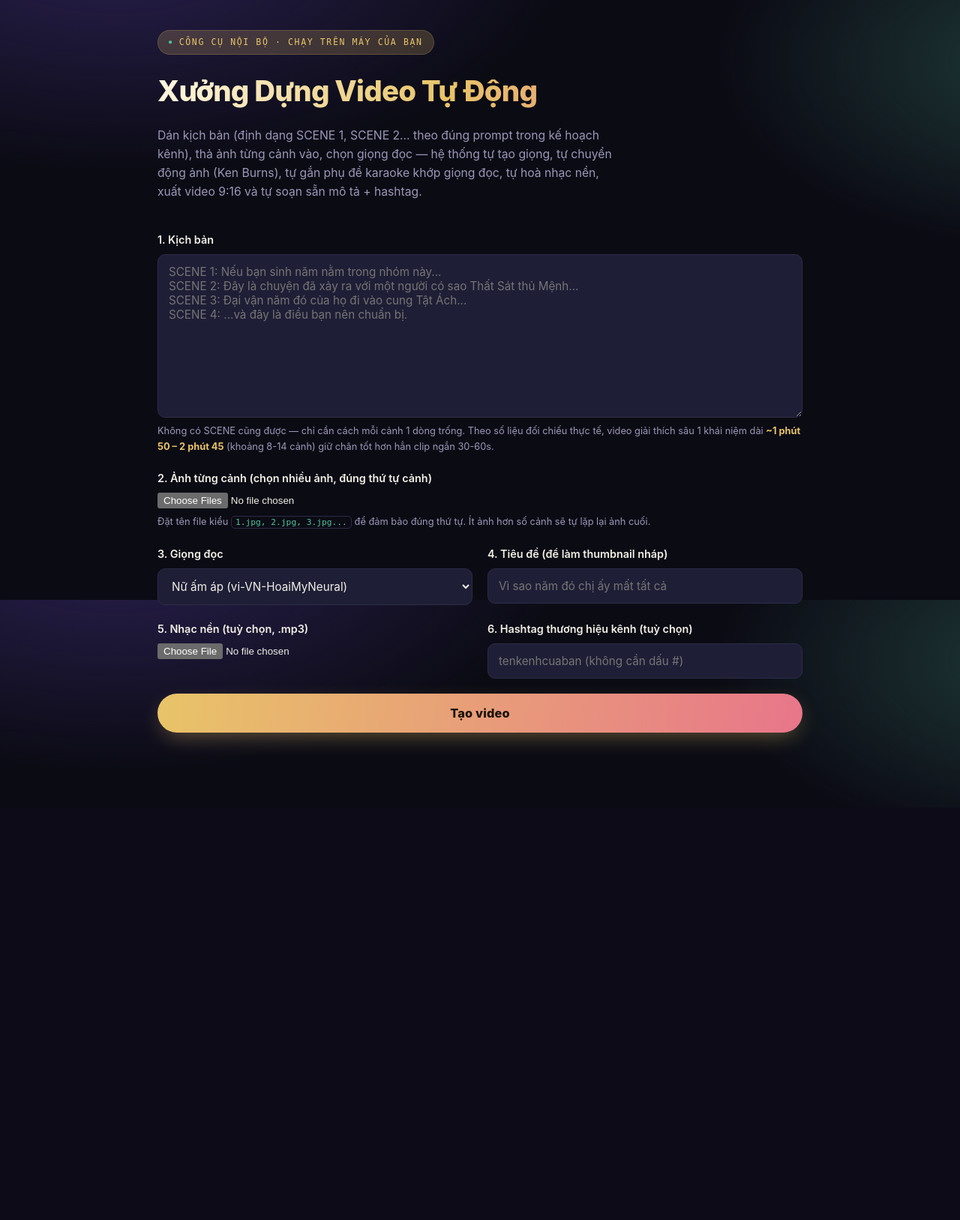
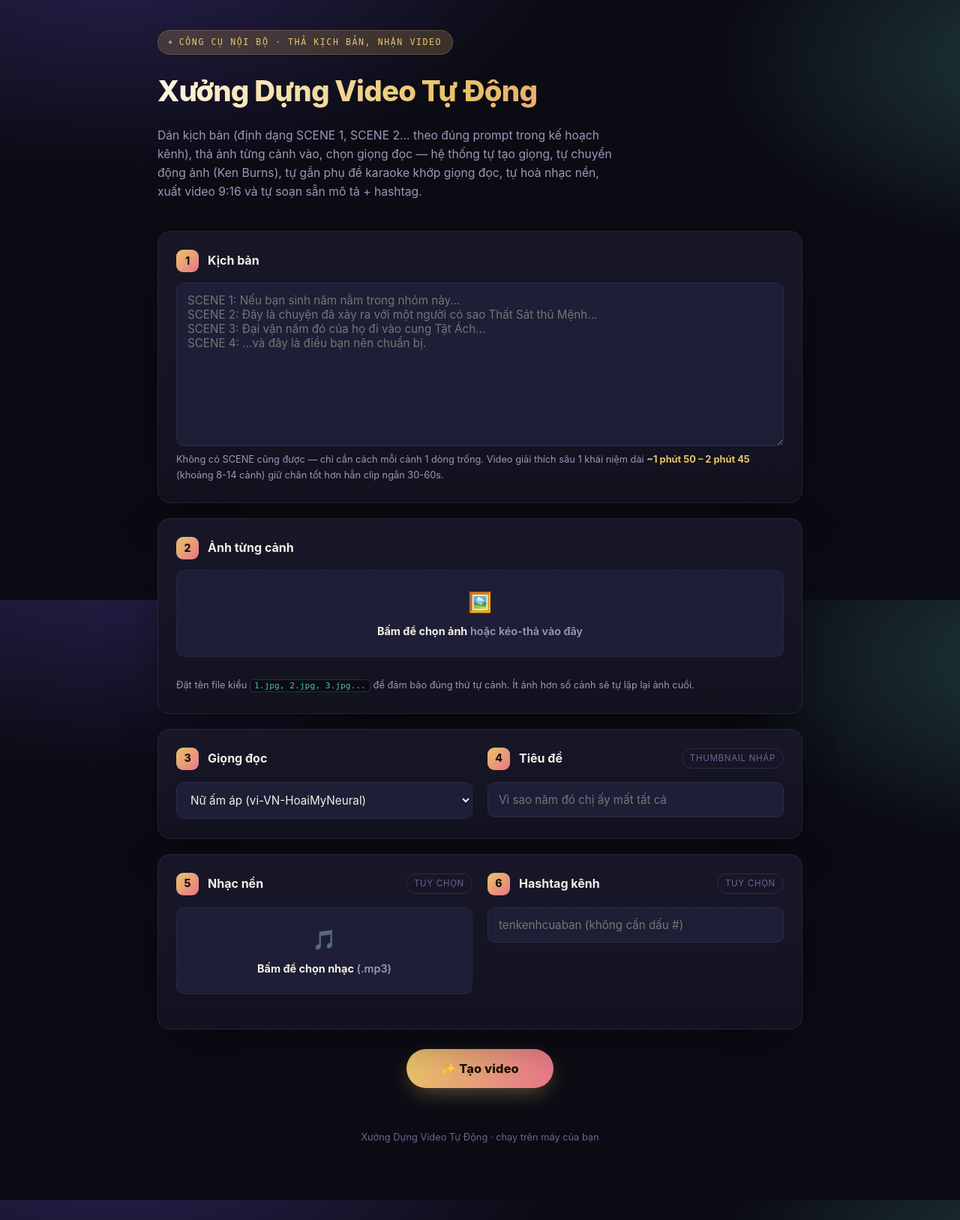
Before and after one commit to ntrinh2203-creator/tuvi-video-app, a Flask app: page / in a window 1280 px wide. Shown: the whole page at 75% size. Before the commit the page ends 1050 px from the top, so only its background shows below. Run offline with Flask 3, Linux system fonts and the light colour scheme.

Commit message:
Update index.html

```diff
--- a/templates/index.html
+++ b/templates/index.html
@@ -4,35 +4,55 @@
 <meta charset="utf-8">
 <meta name="viewport" content="width=device-width, initial-scale=1">
 <title>Xưởng Dựng Video Tự Động — Lá Số Tử Vi</title>
+<link rel="preconnect" href="https://fonts.googleapis.com">
 <link rel="stylesheet" href="{{ url_for('static', filename='style.css') }}">
 </head>
 <body>
   <div class="wrap">
     <header>
-      <div class="eyebrow">Công cụ nội bộ · chạy trên máy của bạn</div>
+      <div class="eyebrow">Công cụ nội bộ · thả kịch bản, nhận video</div>
       <h1>Xưởng Dựng Video Tự Động</h1>
       <p class="lede">Dán kịch bản (định dạng SCENE 1, SCENE 2... theo đúng prompt trong kế hoạch kênh), thả ảnh từng cảnh vào, chọn giọng đọc — hệ thống tự tạo giọng, tự chuyển động ảnh (Ken Burns), tự gắn phụ đề karaoke khớp giọng đọc, tự hoà nhạc nền, xuất video 9:16 và tự soạn sẵn mô tả + hashtag.</p>
     </header>
 
     <form id="render-form">
+      <div class="card">
+        <div class="step-head">
+          <div class="step-num">1</div>
+          <div class="step-title">Kịch bản</div>
+        </div>
         <div class="field">
-        <label for="script">1. Kịch bản</label>
           <textarea id="script" name="script" rows="10" placeholder="SCENE 1: Nếu bạn sinh năm nằm trong nhóm này...
 SCENE 2: Đây là chuyện đã xảy ra với một người có sao Thất Sát thủ Mệnh...
 SCENE 3: Đại vận năm đó của họ đi vào cung Tật Ách...
 SCENE 4: ...và đây là điều bạn nên chuẩn bị."></textarea>
-        <p class="hint">Không có SCENE cũng được — chỉ cần cách mỗi cảnh 1 dòng trống. Theo số liệu đối chiếu thực tế, video giải thích sâu 1 khái niệm dài <b>~1 phút 50 – 2 phút 45</b> (khoảng 8-14 cảnh) giữ chân tốt hơn hẳn clip ngắn 30-60s.</p>
+          <p class="hint">Không có SCENE cũng được — chỉ cần cách mỗi cảnh 1 dòng trống. Video giải thích sâu 1 khái niệm dài <b>~1 phút 50 – 2 phút 45</b> (khoảng 8-14 cảnh) giữ chân tốt hơn hẳn clip ngắn 30-60s.</p>
+        </div>
       </div>
 
+      <div class="card">
+        <div class="step-head">
+          <div class="step-num">2</div>
+          <div class="step-title">Ảnh từng cảnh</div>
+        </div>
         <div class="field">
-        <label for="images">2. Ảnh từng cảnh (chọn nhiều ảnh, đúng thứ tự cảnh)</label>
+          <label class="dropzone" id="images-drop" for="images">
+            <div class="dropzone-icon">🖼️</div>
+            <div class="dropzone-text"><b>Bấm để chọn ảnh</b> hoặc kéo-thả vào đây</div>
             <input type="file" id="images" name="images" accept="image/*" multiple required>
-        <p class="hint">Đặt tên file kiểu <code>1.jpg, 2.jpg, 3.jpg...</code> để đảm bảo đúng thứ tự. Ít ảnh hơn số cảnh sẽ tự lặp lại ảnh cuối.</p>
+          </label>
+          <div class="file-chip-list" id="images-chips"></div>
+          <p class="hint">Đặt tên file kiểu <code>1.jpg, 2.jpg, 3.jpg...</code> để đảm bảo đúng thứ tự cảnh. Ít ảnh hơn số cảnh sẽ tự lặp lại ảnh cuối.</p>
+        </div>
       </div>
 
+      <div class="card">
         <div class="row">
           <div class="field">
-          <label for="voice">3. Giọng đọc</label>
+            <div class="step-head" style="margin-bottom:8px;">
+              <div class="step-num">3</div>
+              <div class="step-title">Giọng đọc</div>
+            </div>
             <select id="voice" name="voice">
               {% for key, val in voices.items() %}
               <option value="{{ key }}">{{ 'Nữ ấm áp' if key == 'nu_am_ap' else 'Nam trầm ấm' }} ({{ val }})</option>
@@ -40,41 +60,71 @@ SCENE 4: ...và đây là điều bạn nên chuẩn bị."></textarea>
             </select>
           </div>
           <div class="field">
-          <label for="title">4. Tiêu đề (để làm thumbnail nháp)</label>
+            <div class="step-head" style="margin-bottom:8px;">
+              <div class="step-num">4</div>
+              <div class="step-title">Tiêu đề</div>
+              <div class="step-optional">Thumbnail nháp</div>
+            </div>
             <input type="text" id="title" name="title" placeholder="Vì sao năm đó chị ấy mất tất cả">
           </div>
         </div>
+      </div>
 
+      <div class="card">
         <div class="row">
           <div class="field">
-          <label for="music">5. Nhạc nền (tuỳ chọn, .mp3)</label>
+            <div class="step-head" style="margin-bottom:8px;">
+              <div class="step-num">5</div>
+              <div class="step-title">Nhạc nền</div>
+              <div class="step-optional">Tuỳ chọn</div>
+            </div>
+            <label class="dropzone" id="music-drop" for="music">
+              <div class="dropzone-icon">🎵</div>
+              <div class="dropzone-text"><b>Bấm để chọn nhạc</b> (.mp3)</div>
               <input type="file" id="music" name="music" accept="audio/*">
+            </label>
+            <div class="file-chip-list" id="music-chips"></div>
           </div>
           <div class="field">
-          <label for="channel_tag">6. Hashtag thương hiệu kênh (tuỳ chọn)</label>
+            <div class="step-head" style="margin-bottom:8px;">
+              <div class="step-num">6</div>
+              <div class="step-title">Hashtag kênh</div>
+              <div class="step-optional">Tuỳ chọn</div>
+            </div>
             <input type="text" id="channel_tag" name="channel_tag" placeholder="tenkenhcuaban (không cần dấu #)">
           </div>
         </div>
+      </div>
 
-      <button type="submit" id="submit-btn">Tạo video</button>
+      <div class="submit-row">
+        <button type="submit" id="submit-btn">✨ Tạo video</button>
+      </div>
     </form>
 
     <section id="progress-box" hidden>
-      <h2>Tiến trình</h2>
+      <h2>Đang xử lý</h2>
       <ul id="log-list"></ul>
       <div id="result" hidden>
+        <div class="result-grid">
+          <div class="phone-frame">
             <video id="preview" controls playsinline></video>
+          </div>
+          <div>
             <div class="downloads">
-          <a id="dl-video" class="btn" download>Tải video (.mp4)</a>
-          <a id="dl-thumb" class="btn secondary" download>Tải thumbnail nháp (.png)</a>
+              <a id="dl-video" class="btn" download>⬇ Tải video (.mp4)</a>
+              <a id="dl-thumb" class="btn secondary" download>⬇ Tải thumbnail (.png)</a>
             </div>
-        <div class="field" style="margin-top:20px;">
-          <label for="description-box">Mô tả &amp; hashtag gợi ý (đã theo đúng công thức đối chiếu thực tế)</label>
-          <textarea id="description-box" rows="8" readonly></textarea>
-          <button type="button" id="copy-desc-btn" class="btn secondary" style="width:fit-content;">Copy mô tả</button>
+            <div class="desc-card">
+              <label for="description-box">Mô tả &amp; hashtag gợi ý</label>
+              <textarea id="description-box" rows="7" readonly style="margin-top:8px;"></textarea>
+              <button type="button" id="copy-desc-btn" class="btn secondary" style="margin-top:10px;">Copy mô tả</button>
+            </div>
+          </div>
         </div>
       </div>
     </section>
+
+    <footer class="foot-note">Xưởng Dựng Video Tự Động · chạy trên máy của bạn</footer>
   </div>
 
   <script src="{{ url_for('static', filename='app.js') }}"></script>
```
Lines whose indentation alone changed are shown as unchanged.
